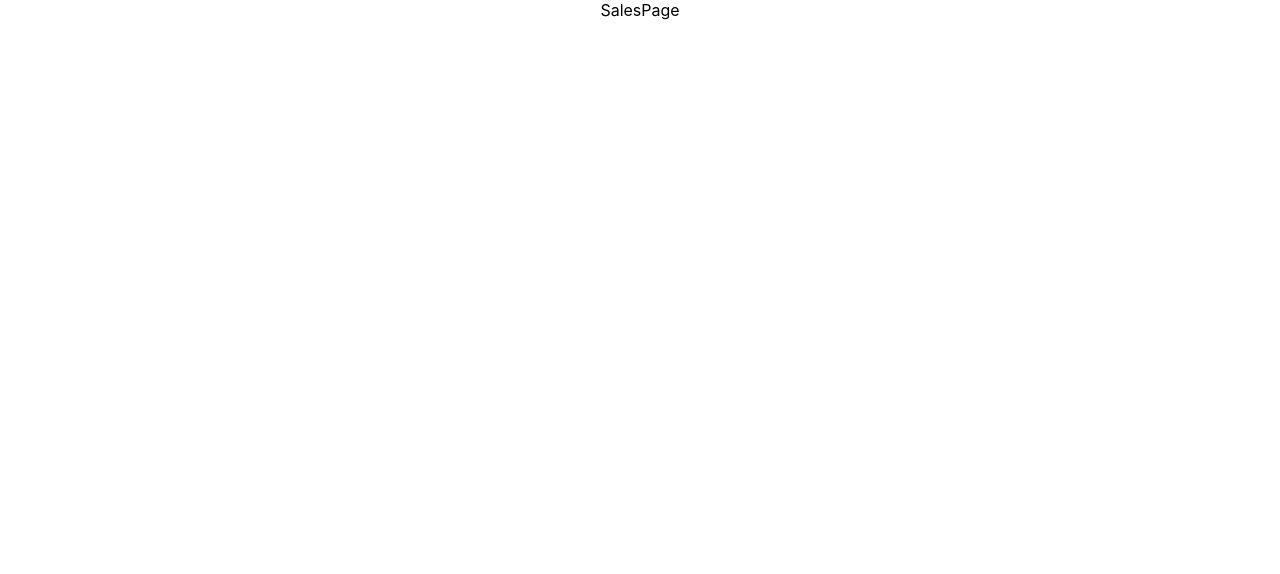
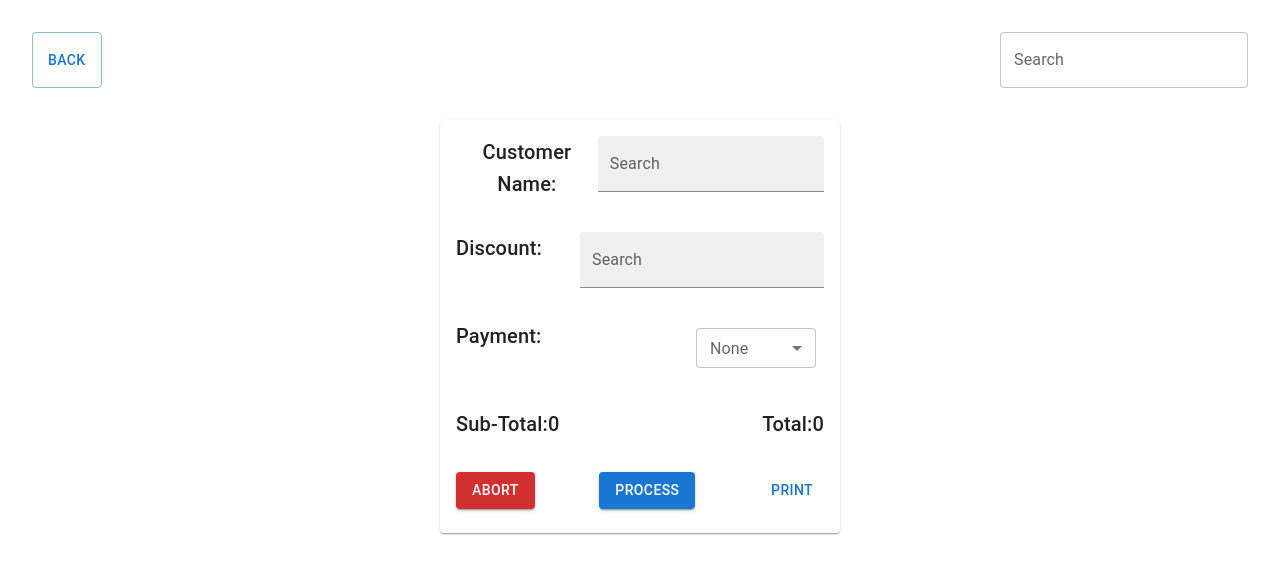
Before and after one commit to SammyMureithi/SanacheLpg, a React (Create React App) app: page /Sales in a window 1280 px wide. Shown: the top 574 px of the page. Built offline with nearby package versions, Linux system fonts and the light colour scheme.

Commit message:
Sales Ui added successfully

```diff
--- a/src/Pages/SalesPage.js
+++ b/src/Pages/SalesPage.js
@@ -1,9 +1,81 @@
-import React from 'react'
+import { Button, Card, CardContent, FormControl, InputLabel, MenuItem, Select, TextField, Typography } from '@mui/material';
+import React, { useState } from 'react'
+import { useNavigate } from 'react-router-dom'
 
 function SalesPage() {
+    const navigate = useNavigate();
+    const [search, setSearch] = useState( "" );
+    const [customerName, setCustomerName] = useState( "Customer" );
+    const [payment, setPayment] = useState();
+    function handleCustomerNameChange( e ) {
+        setCustomerName( e.target.value );
+    }
+    function handleSearchChange(e) {
+        e.preventDefault();
+        setSearch( e.target.value );
+    }
+    function handleChange( e ) {
+       setPayment( e.target.value)
+    }
+  return (
+      <>
+          <div className='customerPageTop'>
+              <Button onClick={() => navigate( -1 )} variant="outlined">Back</Button>
+              <TextField label="Search"
+                  variant="outlined"
+                  name='search'
+                  onChange={handleSearchChange}
+                  type="text" />
+          </div>
+          <div className='products'>
 
-  return (
-    <div>SalesPage</div>
+          </div>
+          <div>
+              <Card className='salesCard'>
+                  <CardContent id="salesCardContent">
+                      <Typography variant='h6'>Customer Name:</Typography>
+                      <TextField label="Search" variant="filled"
+                  name='Customer'
+                  onChange={handleCustomerNameChange}
+                  type="text" />
+                  </CardContent>
+                  <CardContent id="salesCardContent">
+                      <Typography variant='h6'>Discount:</Typography>
+                      <TextField label="Search" variant="filled" name='Customer' onChange={handleCustomerNameChange} type="text" />
+                  </CardContent>
+                  <CardContent id="salesCardContent">
+                      <Typography variant='h6'>Payment:</Typography>
+                      <FormControl sx={{ m: 1, minWidth: 120 }} size="small">
+                          <InputLabel>None</InputLabel>
+                          <Select
+                          labelId="demo-select-small"
+                          id="demo-select-small"
+                          value={payment}
+                          label="Age"
+                              onChange={handleChange}>
+                              <MenuItem value="">
+                                  <em>None</em>
+                              </MenuItem>
+                              <MenuItem value={"kcb"}>KCB</MenuItem>
+                              <MenuItem value={"Mpesa"}>Mpesa</MenuItem>
+                              <MenuItem value={'SBM'}>SBM</MenuItem>
+                              <MenuItem value={"Cash"}>Cash</MenuItem>
+                          </Select>
+                      </FormControl>
+                  </CardContent>
+                  <CardContent id="salesCardContent">
+                      <Typography variant='h6'>Sub-Total:0</Typography>
+                      <Typography variant='h6'>Total:0</Typography>
+                  </CardContent>
+                  <CardContent id="salesCardContent">
+                      <Button variant="contained" color="error">Abort</Button>
+                      <Button variant="contained">Process</Button>
+                      <Button>Print</Button>
+                  </CardContent>
+              </Card>
+          </div>
+
+      </>
   )
 }
 
--- a/src/index.css
+++ b/src/index.css
@@ -109,6 +109,14 @@ code {
   border-radius: 50%;
   float: right;
 }
+.salesCard{
+  max-width: 400px;
+  margin: 0px auto;
+}
+#salesCardContent{
+  display: flex;
+  justify-content: space-between;
+}
 @media only screen and (max-width: 700px) {
   .sumCard{
     display: flex;
```
